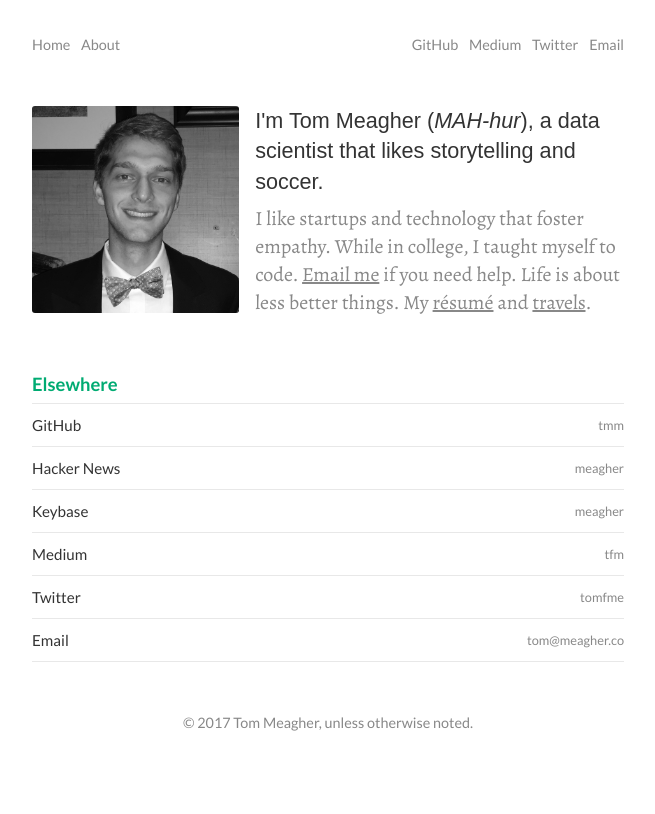
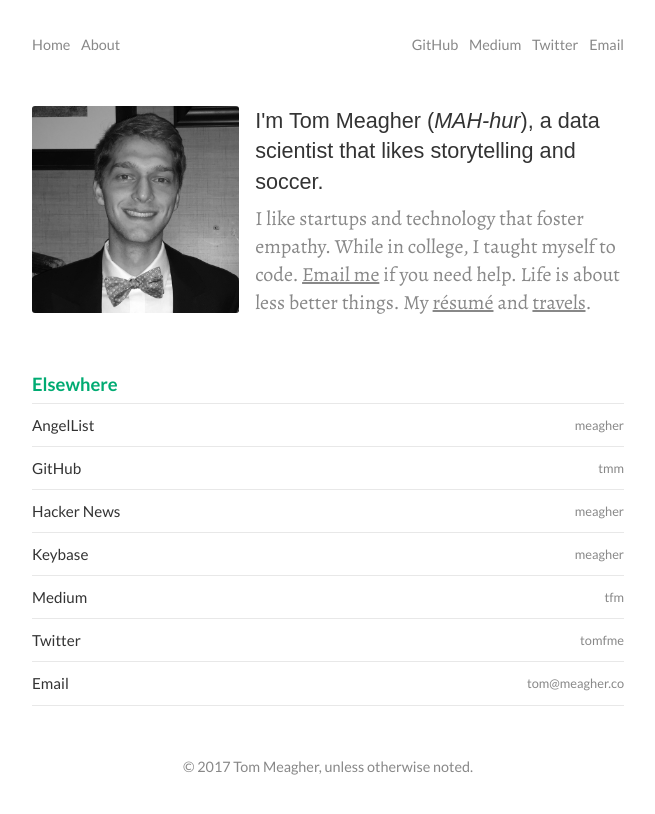
Before and after one commit to tmm/www, a Jekyll site: the page built from about/index.html, in a window 1280 px wide. Shown: the top 814 px of the page, without its empty margins (312-967 px from the left). Built offline with Jekyll 4.4.1, drawn with Linux system fonts in a browser that asks for light colours.

Commit message:
Add AngelList

```diff
--- a/_sass/_helpers.scss
+++ b/_sass/_helpers.scss
@@ -26,7 +26,7 @@
   }
 }
 
-@each $name, $color in ('github', #333), ('medium', #00AB72), ('twitter', #00A3EC), ('email', #FF554A), ('keybase', #FF6F29), ('hacker-news', #FF6327) {
+@each $name, $color in ('angel', #000), ('github', #333), ('medium', #00AB72), ('twitter', #00A3EC), ('email', #FF554A), ('keybase', #FF6F29), ('hacker-news', #FF6327) {
   .link-#{$name} {
     &:hover {
       color: $color !important;
--- a/about/index.html
+++ b/about/index.html
@@ -13,6 +13,10 @@ title: About
 <section id="contact" class="mar-b-7">
   <h3 class="section__title">Elsewhere</h3>
   <div class="post-list">
+    <a class="post link-angel" href="https://angel.co/meagher">
+        <span class="post__title">AngelList</span>
+        <span class="post__date">meagher</span>
+    </a>
     <a class="post link-github" href="https://github.com/{{ site.github }}">
         <span class="post__title">GitHub</span>
         <span class="post__date">tmm</span>
```
